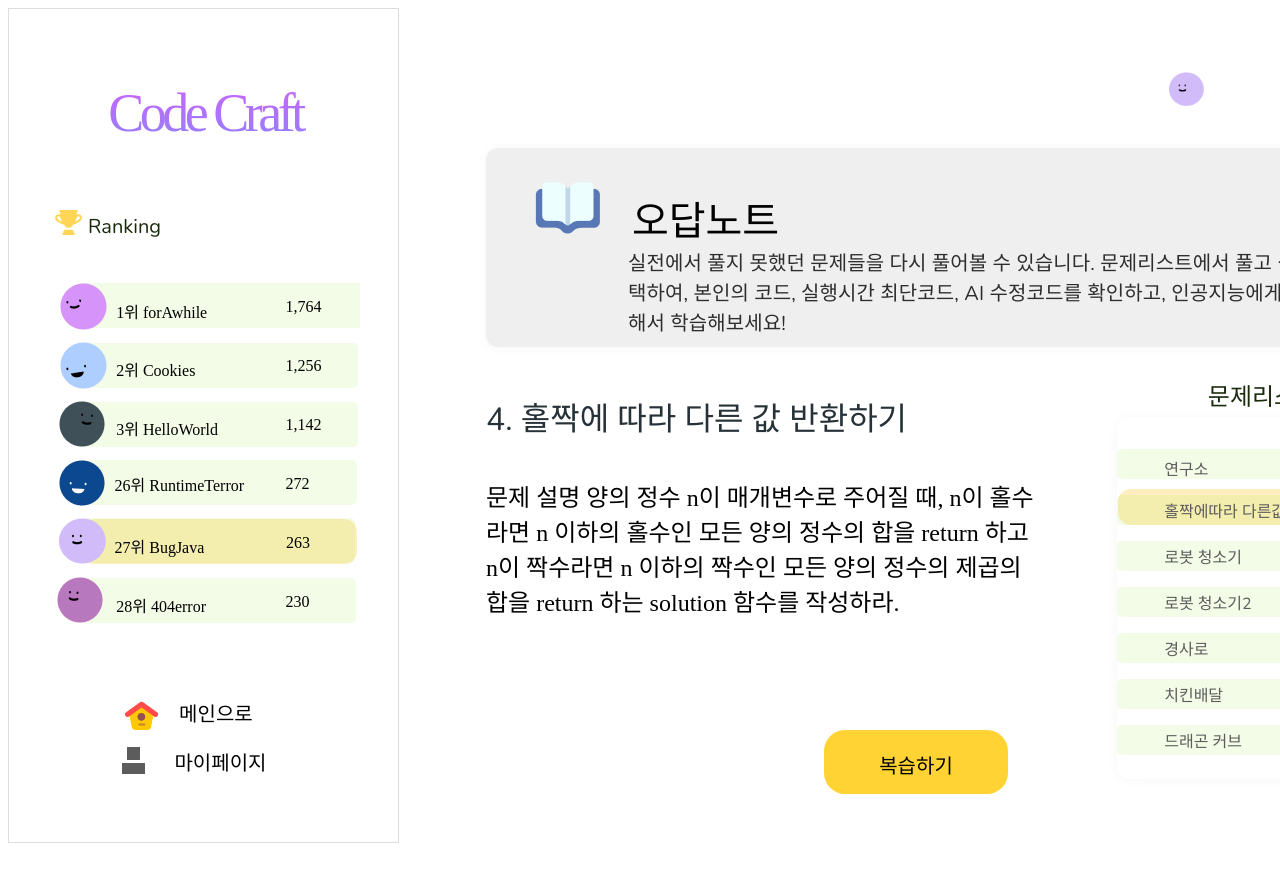
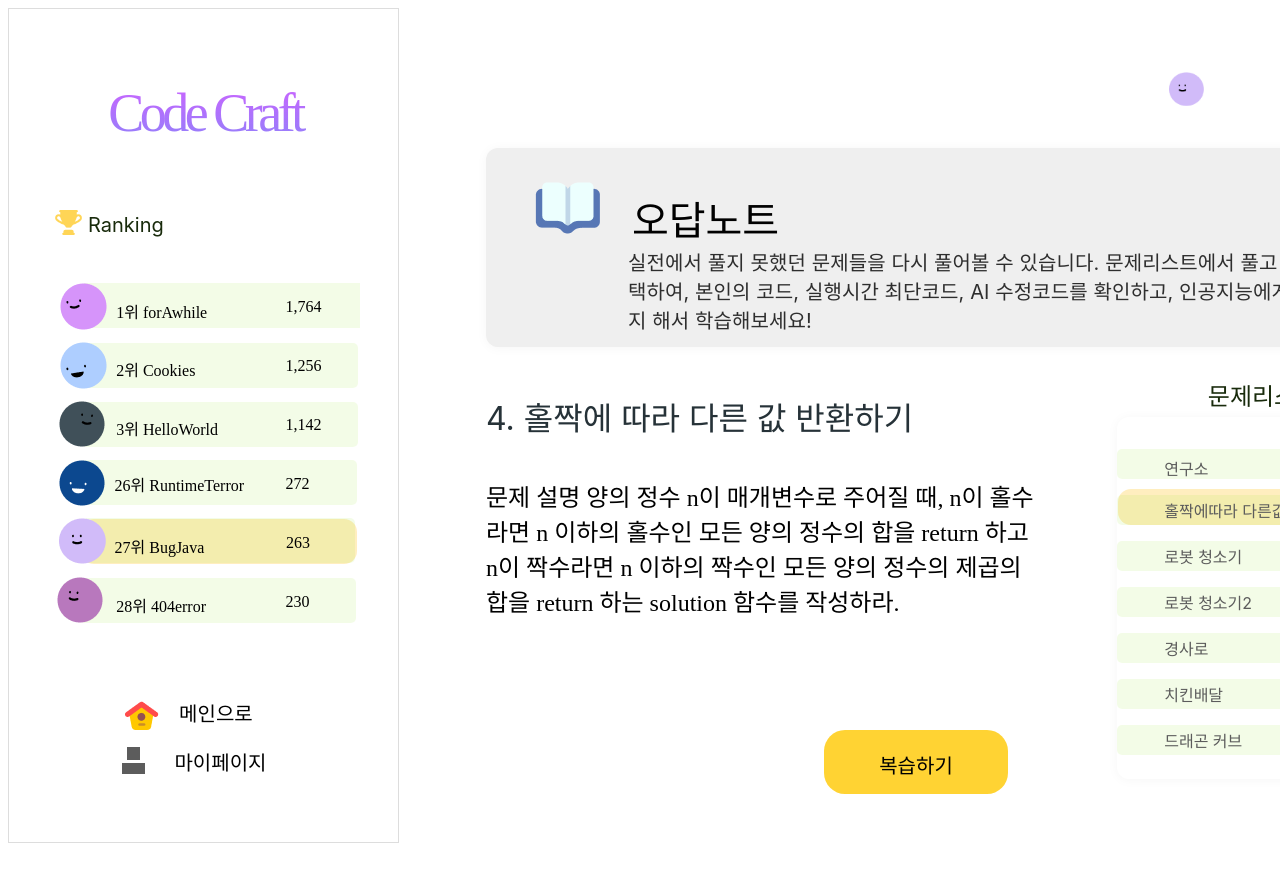
Before and after one commit to skkuse/2023spring_41class_team9, a Django app: page /board/review/ in a window 1280 px wide. Shown: the top 882 px of the page. Run offline with Django 4.2, Linux system fonts and the light colour scheme; parts of the project's set-up code (start-up, migrations or seed data) failed here and were passed over; some web fonts are replaced.

Commit message:
<fix> font Nunito -> Inter

```diff
--- a/static/review_styles.css
+++ b/static/review_styles.css
@@ -48,7 +48,7 @@
 	position:absolute;
 	left:84px;
 	top:28px;
-	font-family:Nunito;
+	font-family:Inter;
 	text-align:center;
 	font-size:40px;
 	letter-spacing:0;
@@ -70,7 +70,7 @@
 	position:absolute;
 	left:142px;
 	top:99px;
-	font-family:Nunito;
+	font-family:Inter;
 	text-align:left;
 	font-size:20px;
 	letter-spacing:0.10000000149011612;
@@ -90,7 +90,7 @@
 	position:absolute;
 	left:0px;
 	top:16px;
-	font-family:Nunito;
+	font-family:Inter;
 	text-align:left;
 	font-size:32px;
 	letter-spacing:0;
@@ -129,7 +129,7 @@
 	position:absolute;
 	left:0px;
 	top:20px;
-	font-family:Nunito;
+	font-family:Inter;
 	text-align:center;
 	font-size:20px;
 	letter-spacing:0;
@@ -149,7 +149,7 @@
 	position:absolute;
 	left:85px;
 	top:0px;
-	font-family:Nunito;
+	font-family:Inter;
 	text-align:center;
 	font-size:24px;
 	letter-spacing:0;
@@ -208,7 +208,7 @@
 	position:absolute;
 	left:0px;
 	top:0px;
-	font-family:Nunito;
+	font-family:Inter;
 	text-align:left;
 	font-size:16px;
 	letter-spacing:0;
@@ -269,7 +269,7 @@
 	position:absolute;
 	left:0px;
 	top:0px;
-	font-family:Nunito;
+	font-family:Inter;
 	text-align:left;
 	font-size:16px;
 	letter-spacing:0;
@@ -321,7 +321,7 @@
 	position:absolute;
 	left:0px;
 	top:0px;
-	font-family:Nunito;
+	font-family:Inter;
 	text-align:left;
 	font-size:16px;
 	letter-spacing:0;
@@ -373,7 +373,7 @@
 	position:absolute;
 	left:0px;
 	top:0px;
-	font-family:Nunito;
+	font-family:Inter;
 	text-align:left;
 	font-size:16px;
 	letter-spacing:0;
@@ -425,7 +425,7 @@
 	position:absolute;
 	left:0px;
 	top:0px;
-	font-family:Nunito;
+	font-family:Inter;
 	text-align:left;
 	font-size:16px;
 	letter-spacing:0;
@@ -477,7 +477,7 @@
 	position:absolute;
 	left:0px;
 	top:0px;
-	font-family:Nunito;
+	font-family:Inter;
 	text-align:left;
 	font-size:16px;
 	letter-spacing:0;
@@ -529,7 +529,7 @@
 	position:absolute;
 	left:0px;
 	top:0px;
-	font-family:Nunito;
+	font-family:Inter;
 	text-align:left;
 	font-size:16px;
 	letter-spacing:0;
@@ -577,7 +577,7 @@
 	position:absolute;
 	left:0px;
 	top:0px;
-	font-family:Nunito;
+	font-family:Inter;
 	text-align:left;
 	font-size:24px;
 	letter-spacing:0;
@@ -585,7 +585,7 @@
 
 .bugjava_i32_2548_17_415 {
 	color:rgba(92.43750303983688, 92.43750303983688, 92.43750303983688, 1);
-	font-family:Nunito;
+	font-family:Inter;
 	text-align:left;
 	font-size:24px;
 	letter-spacing:0;
@@ -632,7 +632,7 @@
 /*	position:absolute;*/
 /*	left:0px;*/
 /*	top:0px;*/
-/*	font-family:Nunito;*/
+/*	font-family:Inter;*/
 /*	text-align:left;*/
 /*	font-size:24px;*/
 /*	letter-spacing:0;*/
@@ -720,7 +720,7 @@
 	position:absolute;
 	left:0px;
 	top:0px;
-	font-family:Nunito;
+	font-family:Inter;
 	text-align:left;
 	font-size:16px;
 	letter-spacing:0;
@@ -739,7 +739,7 @@
 	position:absolute;
 	left:0px;
 	top:0px;
-	font-family:Nunito;
+	font-family:Inter;
 	text-align:right;
 	font-size:14px;
 	letter-spacing:-2;
@@ -805,7 +805,7 @@
 	position:absolute;
 	left:0px;
 	top:0px;
-	font-family:Nunito;
+	font-family:Inter;
 	text-align:left;
 	font-size:16px;
 	letter-spacing:0;
@@ -824,7 +824,7 @@
 	position:absolute;
 	left:0px;
 	top:0px;
-	font-family:Nunito;
+	font-family:Inter;
 	text-align:right;
 	font-size:14px;
 	letter-spacing:-2;
@@ -890,7 +890,7 @@
 	position:absolute;
 	left:0px;
 	top:0px;
-	font-family:Nunito;
+	font-family:Inter;
 	text-align:left;
 	font-size:16px;
 	letter-spacing:0;
@@ -909,7 +909,7 @@
 	position:absolute;
 	left:0px;
 	top:0px;
-	font-family:Nunito;
+	font-family:Inter;
 	text-align:right;
 	font-size:14px;
 	letter-spacing:-2;
@@ -975,7 +975,7 @@
 	position:absolute;
 	left:0px;
 	top:0px;
-	font-family:Nunito;
+	font-family:Inter;
 	text-align:left;
 	font-size:16px;
 	letter-spacing:0;
@@ -994,7 +994,7 @@
 	position:absolute;
 	left:0px;
 	top:0px;
-	font-family:Nunito;
+	font-family:Inter;
 	text-align:right;
 	font-size:14px;
 	letter-spacing:-2;
@@ -1069,7 +1069,7 @@
 	position:absolute;
 	left:0px;
 	top:0px;
-	font-family:Nunito;
+	font-family:Inter;
 	text-align:left;
 	font-size:16px;
 	letter-spacing:0;
@@ -1088,7 +1088,7 @@
 	position:absolute;
 	left:0px;
 	top:0px;
-	font-family:Nunito;
+	font-family:Inter;
 	text-align:right;
 	font-size:14px;
 	letter-spacing:-2;
@@ -1154,7 +1154,7 @@
 	position:absolute;
 	left:0px;
 	top:0px;
-	font-family:Nunito;
+	font-family:Inter;
 	text-align:left;
 	font-size:16px;
 	letter-spacing:0;
@@ -1173,7 +1173,7 @@
 	position:absolute;
 	left:0px;
 	top:0px;
-	font-family:Nunito;
+	font-family:Inter;
 	text-align:right;
 	font-size:14px;
 	letter-spacing:-2;
@@ -1202,7 +1202,7 @@
 	position:absolute;
 	left:35px;
 	top:6px;
-	font-family:Nunito;
+	font-family:Inter;
 	text-align:left;
 	font-size:20px;
 	letter-spacing:0;
@@ -1261,7 +1261,7 @@
 	position:absolute;
 	left:46.48006057739258px;
 	top:0px;
-	font-family:Nunito;
+	font-family:Inter;
 	text-align:center;
 	font-size:20px;
 	letter-spacing:0;
@@ -1297,7 +1297,7 @@
 	position:absolute;
 	left:43px;
 	top:0px;
-	font-family:Nunito;
+	font-family:Inter;
 	text-align:center;
 	font-size:20px;
 	letter-spacing:0;
```
Also changed, not shown: static/main_styles.css (+24 -24 lines), static/practice_styles.css (+20 -20 lines), static/real_styles.css (+19 -19 lines).
